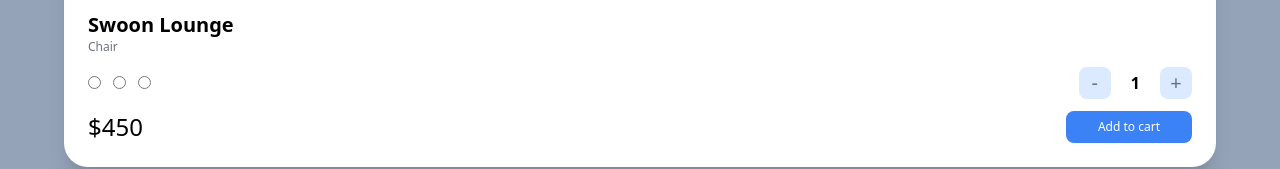
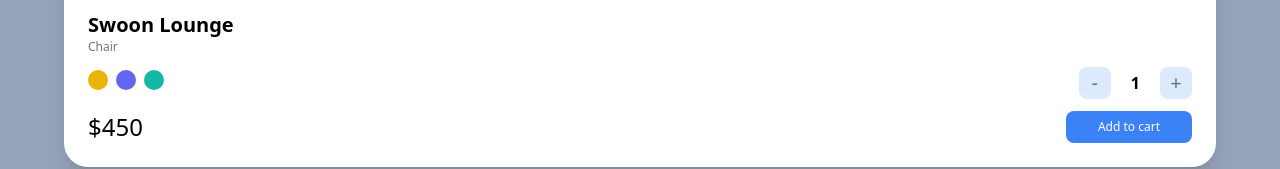
Before and after one commit to ralo-med/carrot-market2, a Next.js app: page / in a window 1280 px wide. Shown: the part 1019-1188 px from the top of the page. Built offline with nearby package versions, Linux system fonts and the light colour scheme.

Commit message:
#4.4 Modifiers (07:20)

```diff
--- a/pages/index.tsx
+++ b/pages/index.tsx
@@ -17,13 +17,13 @@
           <span>Total</span>
           <span className="font-semibold">$10</span>
         </div>
-        <div
-          className="mt-5 bg-blue-500 text-white p-3
-        text-center rounded-xl w-2/4 mx-auto
+        <button
+          className="block mt-5 bg-blue-500 text-white p-3
+        text-center rounded-xl w-2/4 mx-auto hover:bg-teal-500 active:bg-yellow-500 focus:bg-red-500
        "
         >
           Checkout
-        </div>
+        </button>
       </div>
       <div className="bg-white overflow-hidden rounded-3xl shadow-xl">
         <div className="bg-blue-500 p-6 pb-14">
@@ -47,7 +47,6 @@
           </div>
         </div>
       </div>
-
       <div className="bg-white p-6 rounded-3xl shadow-xl">
         <div className="flex mb-5 justify-between items-center">
           <span>⬅️</span>
@@ -61,10 +60,10 @@
           <span className="font-bold text-xl">Swoon Lounge</span>
           <span className="text-xs text-gray-500">Chair</span>
           <div className="mt-3 mb-3 flex justify-between items-center">
-            <div className="space-x-3">
-              <input type="radio" />
-              <input type="radio" />
-              <input type="radio" />
+            <div className="space-x-2">
+              <button className="w-5 h-5 rounded-full bg-yellow-500" />
+              <button className="w-5 h-5 rounded-full bg-indigo-500" />
+              <button className="w-5 h-5 rounded-full bg-teal-500" />
             </div>
             <div className="flex items-center space-x-5">
               <button className=" rounded-lg bg-blue-100 flex justify-center items-center aspect-square w-8 text-xl text-gray-500">
```
